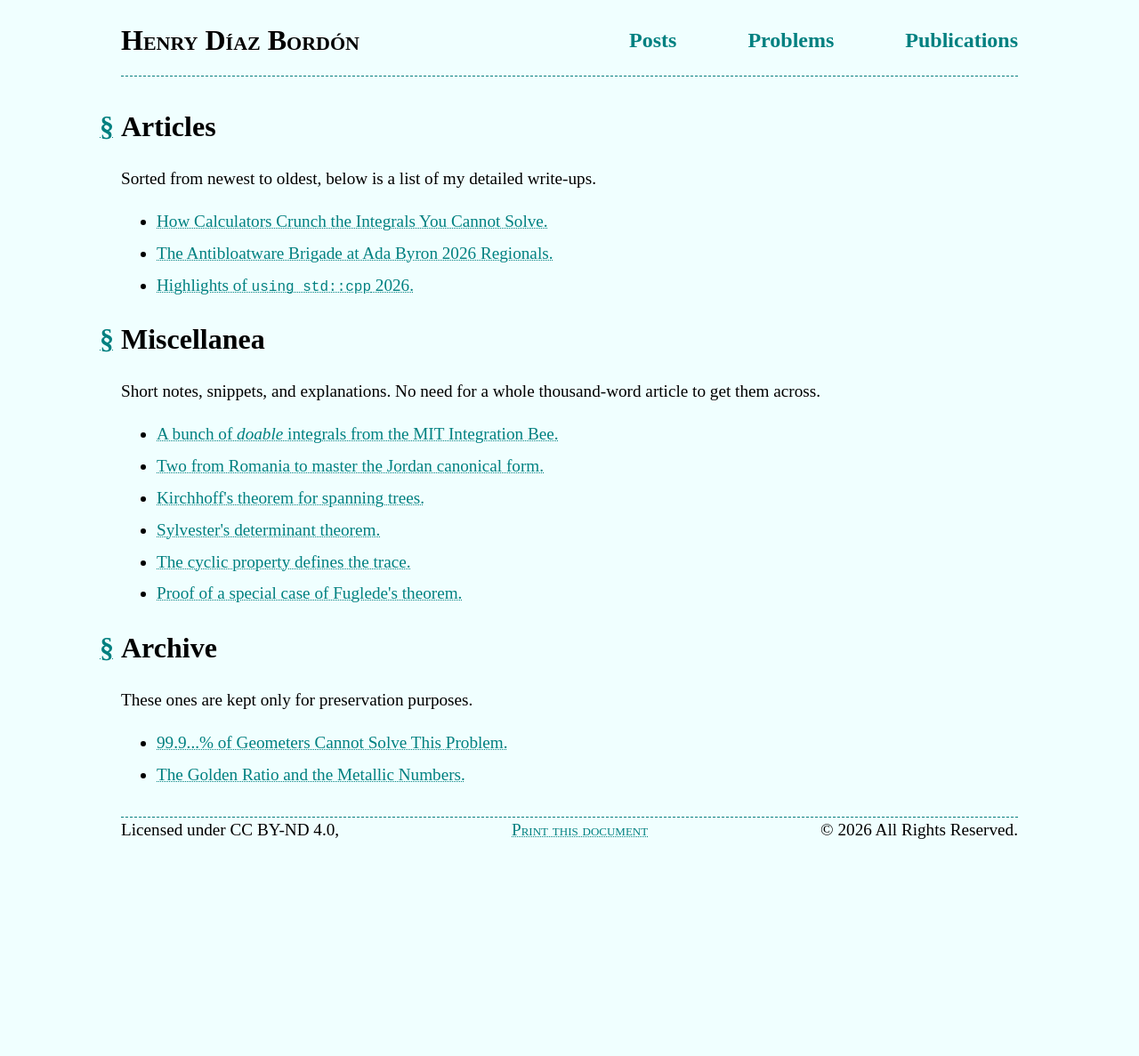
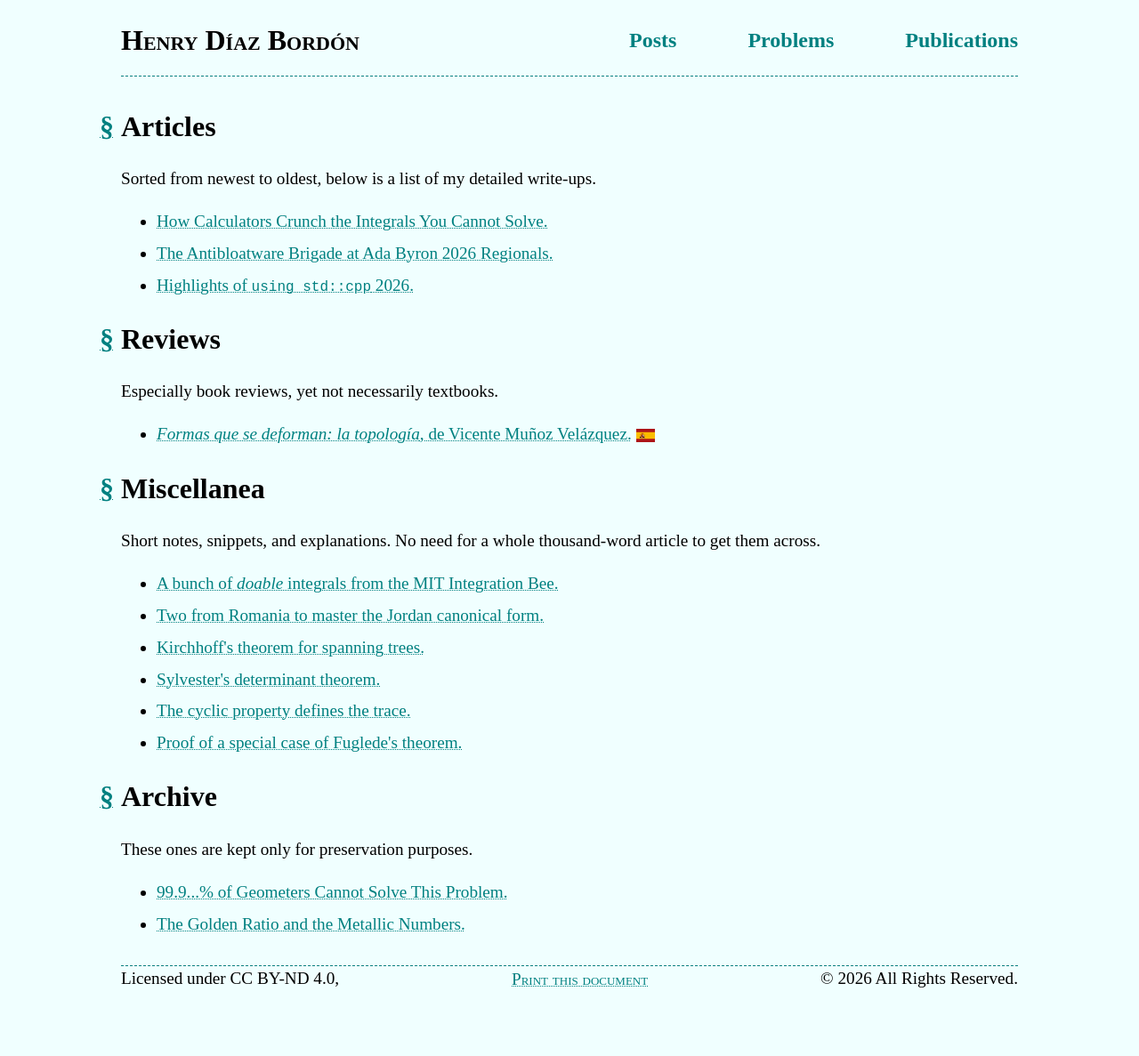
Before and after one commit to h3nry-d1az/blog, an MkDocs documentation site: the page built from docs/posts.md, in a window 1280 px wide. Shown: the whole page at 89% size. Built offline with MkDocs 1.6.1, drawn with Linux system fonts in a browser that asks for light colours; before the commit the page ends 1020 px from its top, so only the background shows below that.

Commit message:
written a review for "Formas que se deforman: la topología", by Vicente Muñoz Velázquez

```diff
--- a/docs/posts.md
+++ b/docs/posts.md
@@ -9,6 +9,12 @@ Sorted from newest to oldest, below is a list of my detailed write-ups.
 * [How Calculators Crunch the Integrals You Cannot Solve.](./posts/2026/06/20.md)
 * [The Antibloatware Brigade at Ada Byron 2026 Regionals.](./posts/2026/04/12.md)
 * [Highlights of `using std::cpp` 2026.](./posts/2026/03/19.md)
+
+# Reviews
+
+Especially book reviews, yet not necessarily textbooks.
+
+* [_Formas que se deforman: la topología_, de Vicente Muñoz Velázquez.](./posts/2026/07/12.md) <img src="../assets/espanol.svg" class="espanol" title="Artículo en español / Post in Spanish">
 
 # Miscellanea
 
--- a/theme/css/style.css
+++ b/theme/css/style.css
@@ -189,6 +189,12 @@ sc {
     font-size: 1.2rem !important;
 }
 
+.espanol {
+    height: 0.75em;
+    vertical-align: -0.125em;
+    cursor: help;
+}
+
 .twocols {
     column-count: 2;
     column-gap: 20px;
@@ -210,6 +216,18 @@ sc {
 
 .print-button:hover {
     color: darkcyan;
+}
+
+.wrap-left {
+    float: left;
+    margin: 0.5rem 2rem 1rem 0;
+    text-align: center;
+}
+
+.wrap-right {
+    float: right;
+    margin: 0.5rem 0 1rem 2rem;
+    text-align: center;
 }
 
 @media screen and (max-width: 930px) {
```
Also changed, not shown: docs/posts/2026/07/12.md (added, +146 -0 lines), docs/assets/2026/07/12/back.jpeg (added), docs/assets/2026/07/12/front.jpeg (added), docs/assets/espanol.svg (added).
